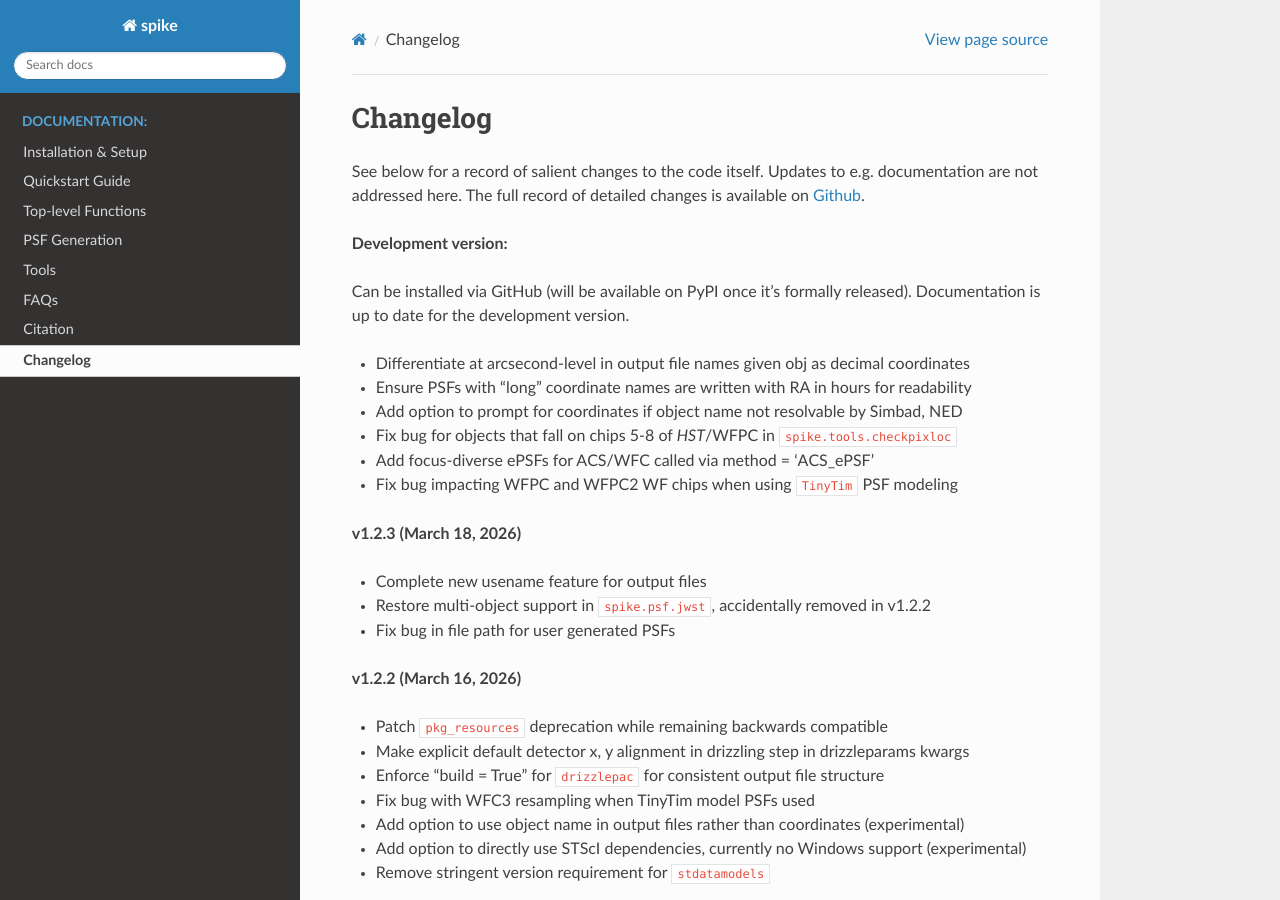
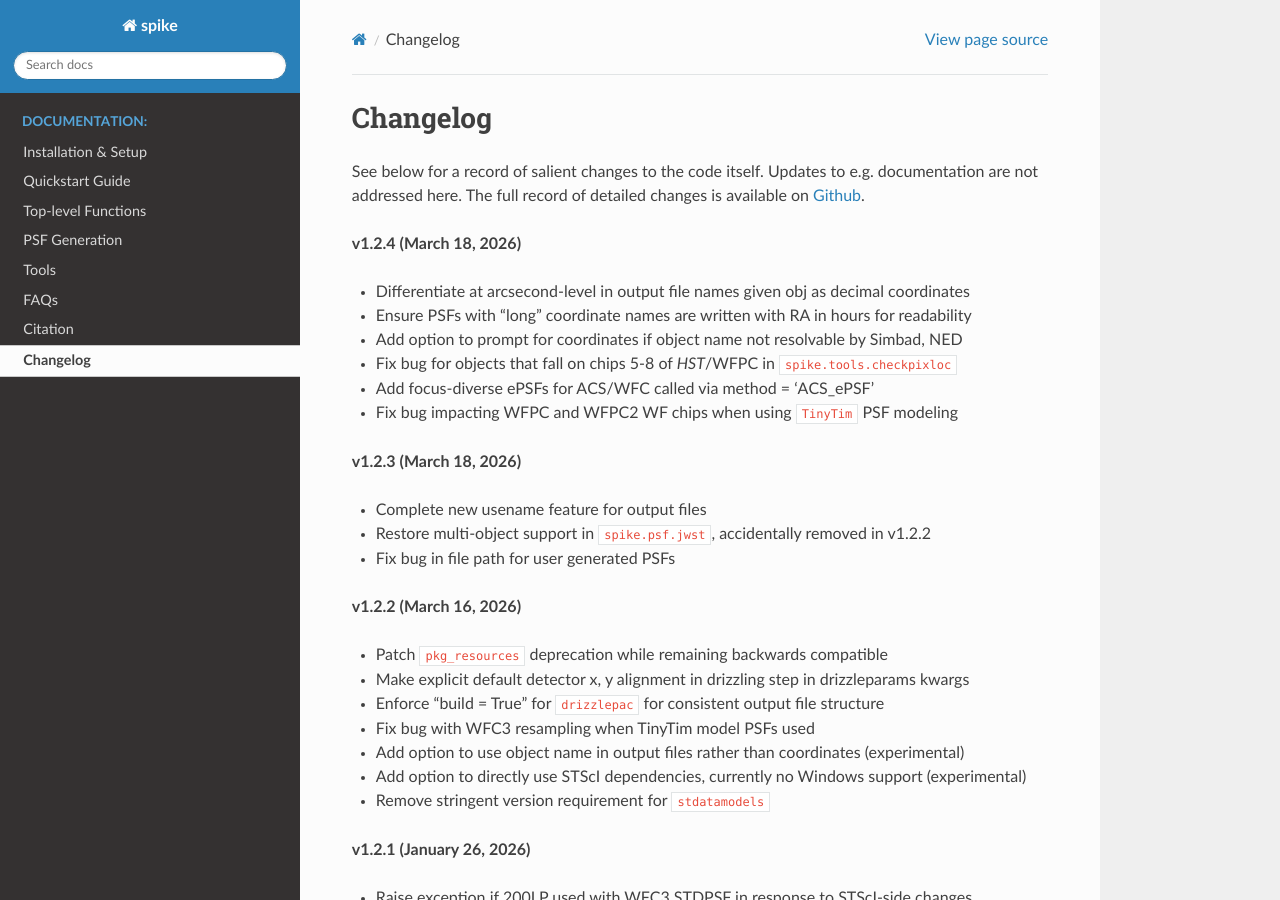
Before and after one commit to avapolzin/spike, a Sphinx documentation site: the page built from docs/changelog.rst, in a window 1280 px wide and 900 px high. Built offline with Sphinx 7.4.7 and the Read the Docs theme 3.1.0, drawn with Linux system fonts in a browser that asks for light colours; pages that are not in the unit, such as notebooks, are missing from menus.

Commit message:
update docs version number

```diff
--- a/docs/changelog.rst
+++ b/docs/changelog.rst
@@ -5,10 +5,12 @@ Changelog
 
 See below for a record of salient changes to the code itself. Updates to e.g. documentation are not addressed here. The full record of detailed changes is available on `Github <https://github.com/avapolzin/spike/commits/>`_.
 
-**Development version:**
+.. **Development version:**
 
-Can be installed via GitHub (will be available on PyPI once it's formally released).
-Documentation is up to date for the development version.
+.. Can be installed via GitHub (will be available on PyPI once it's formally released).
+.. Documentation is up to date for the development version.
+
+**v1.2.4 (March 18, 2026)**
 
 * Differentiate at arcsecond-level in output file names given obj as decimal coordinates
 * Ensure PSFs with "long" coordinate names are written with RA in hours for readability
--- a/docs/conf.py
+++ b/docs/conf.py
@@ -10,7 +10,7 @@ copyright = '2026, Ava Polzin'
 author = 'Ava Polzin'
 root_doc = 'index'
 
-release = '1.2.4-dev'
+release = '1.2.4'
 
 extensions = [
 	'sphinx_rtd_theme',
```
